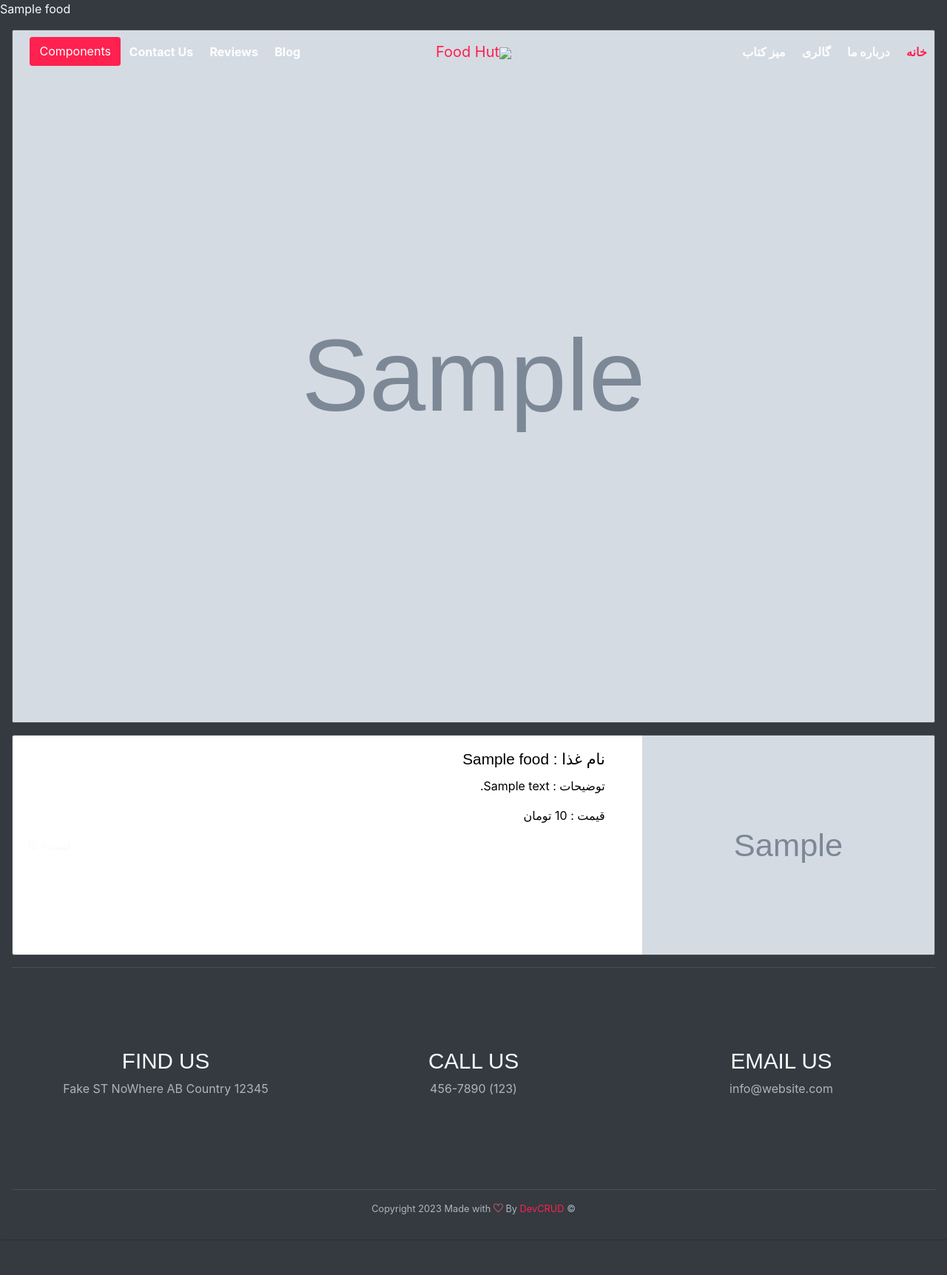
After one commit to saeidmot/Restaurent-Site, a Django app: page /1/ in a window 1280 px wide. The commit adds this page. Shown: the whole page at 74% size. Run offline with Django 4.2, Linux system fonts and the light colour scheme; tables that the repository leaves empty hold one stand-in row (values such as "Sample post"); grey boxes marked "Sample" are stand-in pictures; some libraries are stand-ins or nearby versions.

Commit message:
detail view

```diff
--- a/templates/_base.html
+++ b/templates/_base.html
@@ -58,13 +58,7 @@
         </div>
     </nav>
     <!-- header -->
-    <header id="home" class="header">
-        <div class="overlay text-white text-center">
-            <h1 class="display-2 font-weight-bold my-3">Food Hut</h1>
-            <h2 class="display-4 mb-5">Always fresh &amp; Delightful</h2>
-            <a class="btn btn-lg btn-primary" href="#gallary">View Our gallary</a>
-        </div>
-    </header>
+   {% block header %}{% endblock header %}
 {% block context %}
 {% endblock context %}
 <!-- page footer  -->
--- /dev/null
+++ b/webs/templates/webs/detail.html
@@ -0,0 +1,27 @@
+{% extends "_base.html" %}
+{% block title %}{{ posts.name }}{% endblock title %}
+{% block context %}
+    <a>{{ posts.name }}</a>
+    <div class="shadow p-3 mb-5 bg-body-tertiary rounded">
+    <div class="card mb-3">
+  <img src="{{ posts.image.url }}" class="card-img-top" width="500px" alt="...">
+    </div>
+
+
+<div class="card mb-3" style="max-width: 100%;">
+  <div class="row g-0">
+    <div class="col-md-4">
+      <img src="{{ posts.image.url }}" class="img-fluid rounded-start" alt="...">
+    </div>
+    <div class="col-md-8">
+      <div class="card-body">
+        <h5 class="card-title" style="color:  black;text-align: right"><span>نام غذا :  </span>{{ posts.name}}</h5>
+        <p class="card-text" style="color:  black;text-align: right"><span> توضیحات : </span>{{ posts.text}}</p>
+           <p class="card-text" style="color:  black;text-align: right"><span> قیمت : </span>{{ posts.price}} تومان </p>
+        <p class="card-text"><small class="text-body-secondary">قیمت = {{ posts.price }}</small></p>
+      </div>
+    </div>
+  </div>
+</div>
+
+{% endblock context %}
--- a/webs/urls.py
+++ b/webs/urls.py
@@ -1,5 +1,6 @@
 from django.urls import path
-from .views import Show
+from .views import Show,Post_detail
 urlpatterns=[
     path('',Show,name='home'),
+    path('<int:pk>/',Post_detail.as_view(),name='detail'),
 ]
--- a/webs/views.py
+++ b/webs/views.py
@@ -1,7 +1,13 @@
 from django.shortcuts import render
 from .models import Food
+from django.views import generic
 
 # Create your views here.
 def Show(request):
     posts=Food.objects.all()
     return  render(request,'webs/index.html',{'posts':posts})
+
+class Post_detail(generic.DeleteView):
+    model = Food
+    template_name = 'webs/detail.html'
+    context_object_name = 'posts'
```
Also changed, not shown: templates/header.html (added, +7 -0 lines), webs/templates/webs/index.html (+7 -10 lines).
